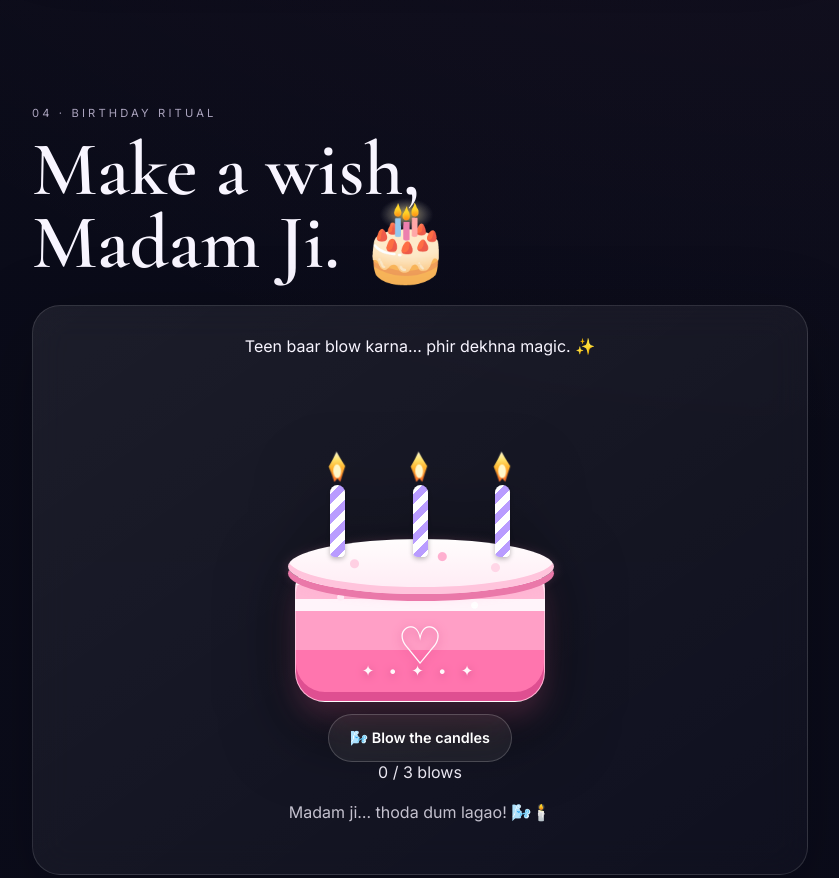
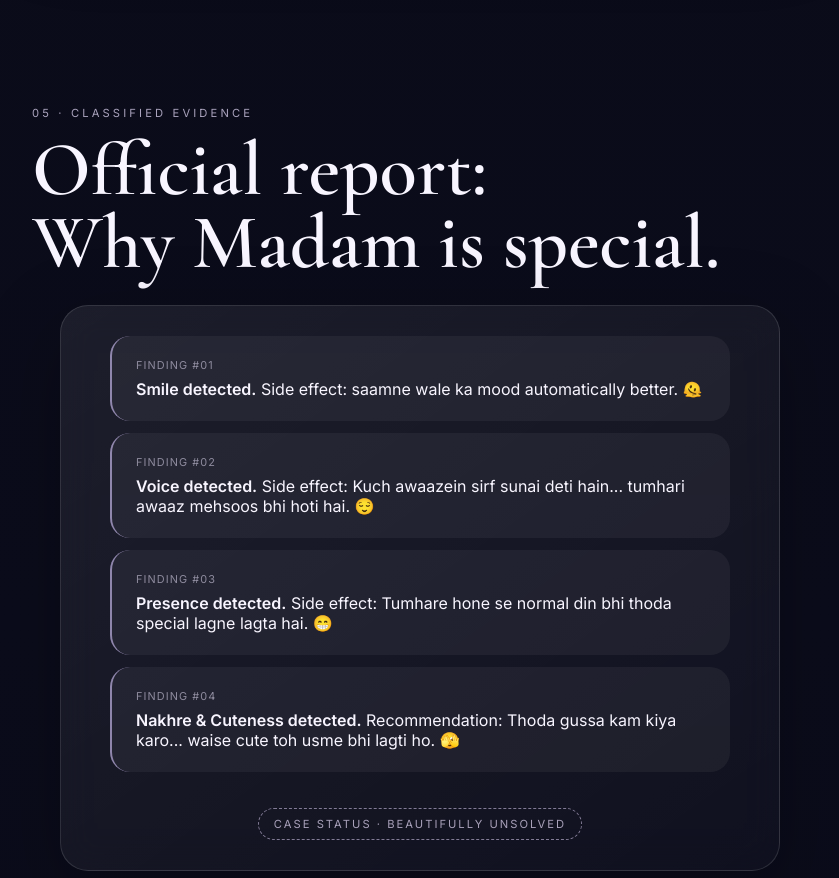
Before and after one commit to shaikhaadil0-lgtm/BIRTHDAY-PROJECT, a plain HTML site: page index.html in a window 1280 px wide. Shown: the part 3300-4178 px from the top of the page, without its empty margins (220-1059 px from the left). Drawn offline with nearby package versions, Linux system fonts and the light colour scheme.

Commit message:
Update index.html

```diff
--- a/index.html
+++ b/index.html
@@ -234,23 +234,6 @@ audio{width:100%;margin:18px 0 8px;filter:invert(1) opacity(.8)}.note{font-size:
 </section>
 
 <section class="reveal">
-  <div class="eyebrow">04 · Birthday ritual</div>
-  <h2>Make a wish,<br>Madam Ji. 🎂</h2>
-  <div class="card cake-wrap">
-    <div class="cake-msg">Teen baar blow karna… phir dekhna magic. ✨</div>
-    <div class="cake-stage">
-      <div class="candle c1"><div class="flame"></div></div>
-      <div class="candle c2"><div class="flame"></div></div>
-      <div class="candle c3"><div class="flame"></div></div>
-      <div class="cake"></div>
-    </div>
-    <button class="btn blow" id="blowBtn" onclick="blowCandles()">🌬️ Blow the candles</button>
-    <div class="blow-count" id="blowCount">0 / 3 blows</div>
-    <p class="cake-note" id="cakeNote">Madam ji… thoda dum lagao! 🌬️🕯️</p>
-  </div>
-</section>
-
-<section class="reveal">
   <div class="eyebrow">05 · Classified evidence</div>
   <h2>Official report:<br>Why Madam is special.</h2>
   <div class="card evidence">
```
